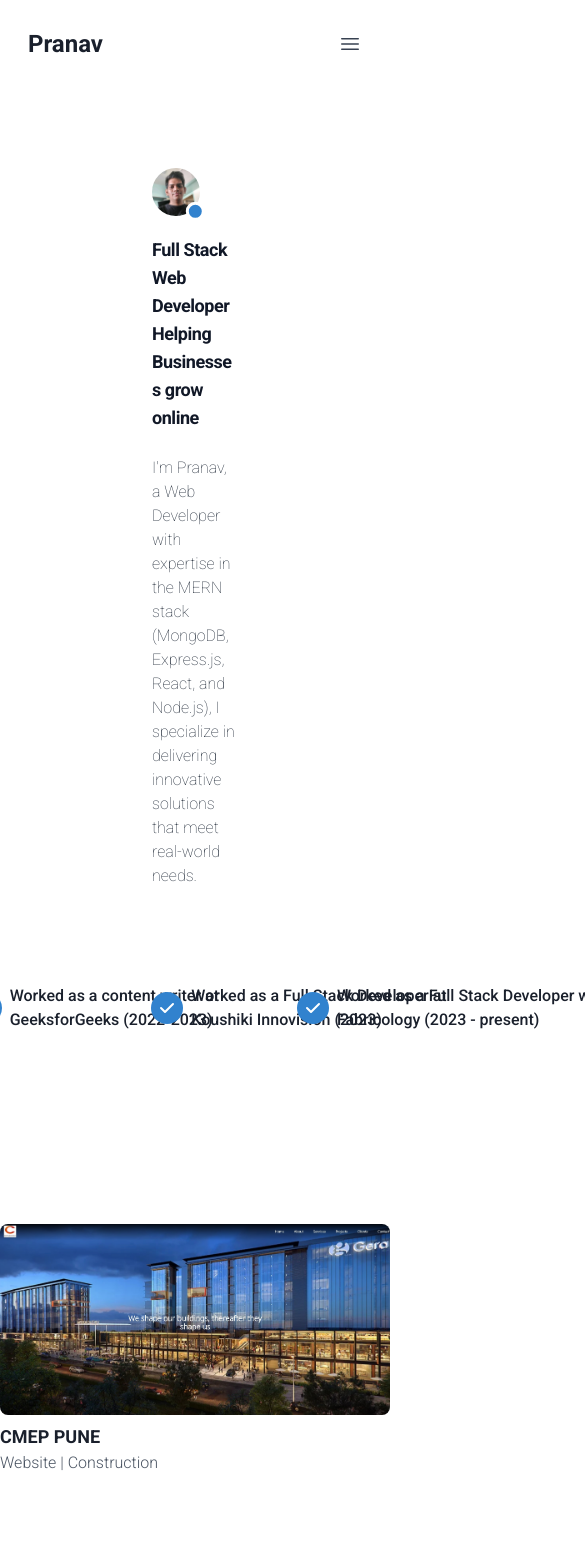
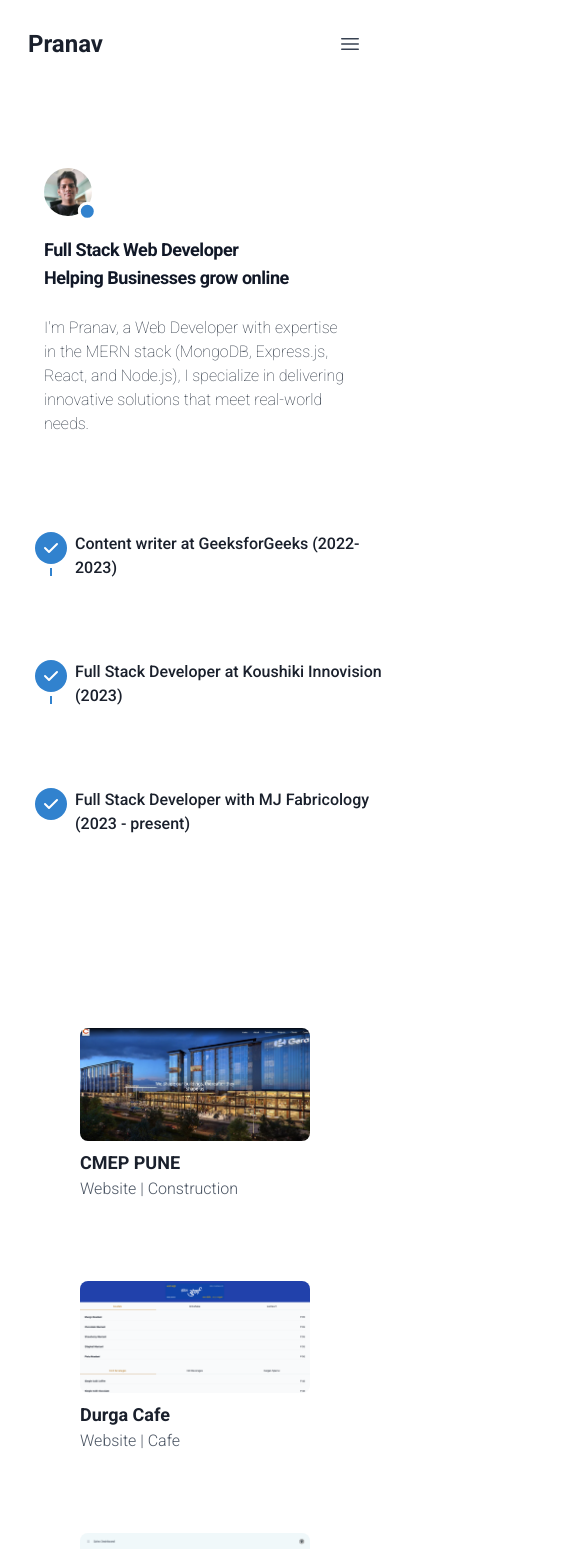
Before and after one commit to pranav264/portfolio, a React (Create React App) app: page / in a window 390 px wide. Shown: the top 1549 px of the page, 585 px wide, since content can reach past the window. Built offline with nearby package versions, Linux system fonts and the light colour scheme.

Commit message:
Responsiveness

```diff
--- a/src/Pages/Home.js
+++ b/src/Pages/Home.js
@@ -43,18 +43,18 @@ import gitHubLogo2 from "../assets/icons8-github-25.png";
 
 const steps = [
   {
-    title: "Worked as a content writer at GeeksforGeeks (2022-2023)",
+    title: "Content writer at GeeksforGeeks (2022-2023)",
     description:
       "I worked as an intern at GeeksforGeeks for some time in 2022 and 2023 writing articles related to web development, both frontend and backend development. My major focus was on writing articles that explained web technologies through demonstration. This organization has an abundant set of articles related to technology, interview experiences and more, and it was a good experience to work with them.",
   },
   {
-    title: "Worked as a Full Stack Developer at Koushiki Innovision (2023)",
+    title: "Full Stack Developer at Koushiki Innovision (2023)",
     description:
       "I interned at this company for 6 months and worked as a Full Stack Web Developer building complex web applications. I worked on a zoo management system which would keep track of all the activites that are performed in the zoo and keep track of inventories for food, medicine and more. I also worked on a Tournament Manager System.",
   },
   {
     title:
-      "Worked as a Full Stack Developer with MJ Fabricology (2023 - present)",
+      "Full Stack Developer with MJ Fabricology (2023 - present)",
     description:
       "I further continued the work on the Tournament Manager System. We designed and developed a website that allows you to organize tournaments and manage the scoring digitally. Further, we also developed an application for the public audience to view the scores and matches of different tournaments.",
   },
@@ -164,7 +164,7 @@ export default function Home() {
             aria-hidden="true"
           >
           </div>
-          <div id="home" className="max-w-2xl mx-32 pt-28 pb-24">
+          <div id="home" className="max-w-4xl mx-5 lg:mx-20 pt-28 pb-24">
           <Avatar src={profilePic} className="mb-5">
             <AvatarBadge boxSize='1em' bg='blue.500' />
           </Avatar>
@@ -182,7 +182,33 @@ export default function Home() {
           </div>
         </div>
         <div
-          className="flex justify-center items-center mb-48"
+          className="w-full flex justify-center items-center mb-48 mx-5 xl:hidden"
+        >
+            <Stepper
+              colorScheme="blue"
+              orientation="vertical"
+              gap="20"
+              index={3}
+            >
+              {steps.map((step, index) => (
+                <Step key={index}>
+                  <StepIndicator>
+                    <StepStatus
+                      complete={<StepIcon />}
+                      incomplete={<StepNumber />}
+                      active={<StepNumber />}
+                    />
+                  </StepIndicator>
+                  <Box flexShrink="0">
+                    <StepTitle className="max-w-xs">{step.title}</StepTitle>
+                  </Box>
+                  <StepSeparator />
+                </Step>
+              ))}
+            </Stepper>
+        </div>
+        <div
+          className="hidden xl:flex justify-center items-center mb-48"
         >
             <Stepper
               colorScheme="blue"
@@ -205,7 +231,7 @@ export default function Home() {
               ))}
             </Stepper>
         </div>
-            <div id="projects" className="grid grid-cols-1 md:grid-cols-2 gap-20 max-w-7xl mx-auto mt-36">
+            <div id="projects" className="grid grid-cols-1 lg:grid-cols-2 gap-20 max-w-7xl mx-auto mt-36 px-20">
               <a className="flex flex-col items-start gap-2 hover:cursor-pointer" href="https://cmeppune.com/">
                 <img className="rounded-lg transition ease-in-out hover:-translate-y-1 hover:scale-110 duration-300" src={cmeppuneScreeShot} alt="cmeppuneScreeShot" />
                 <div>
```
